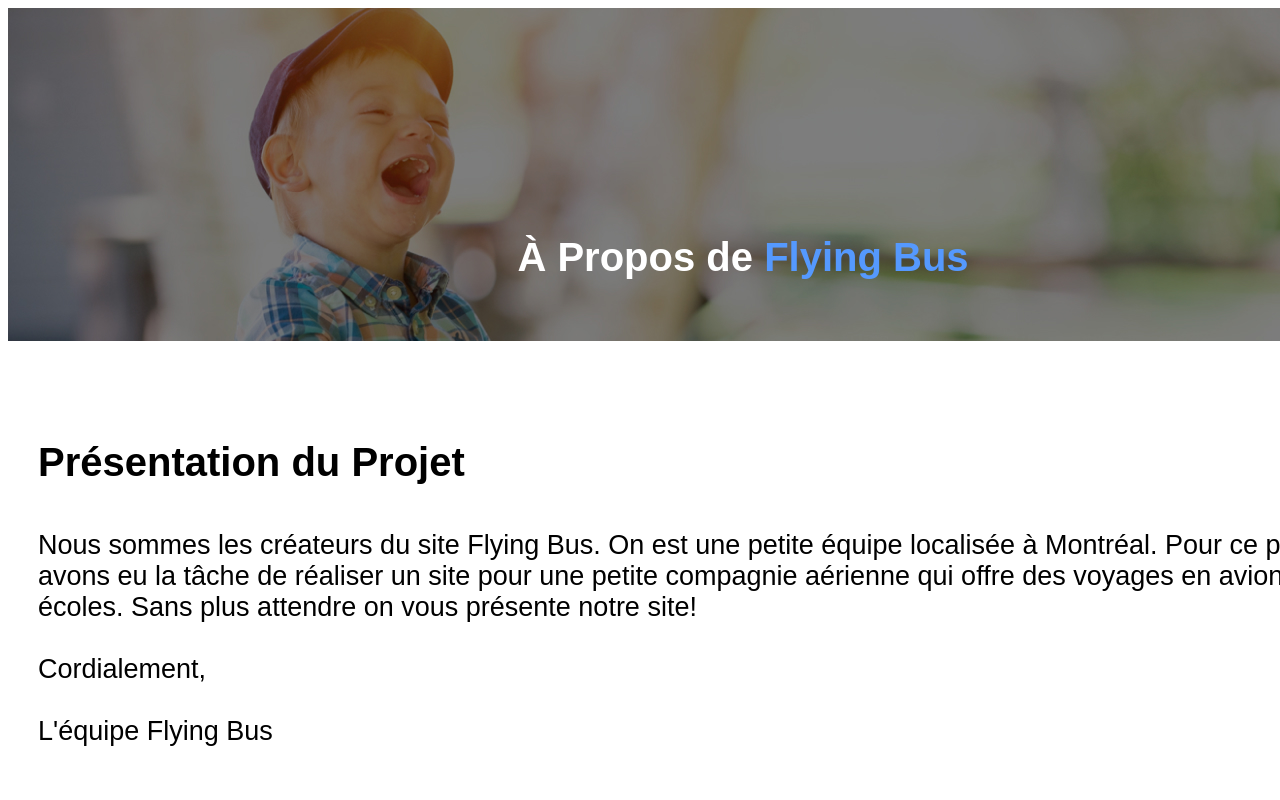
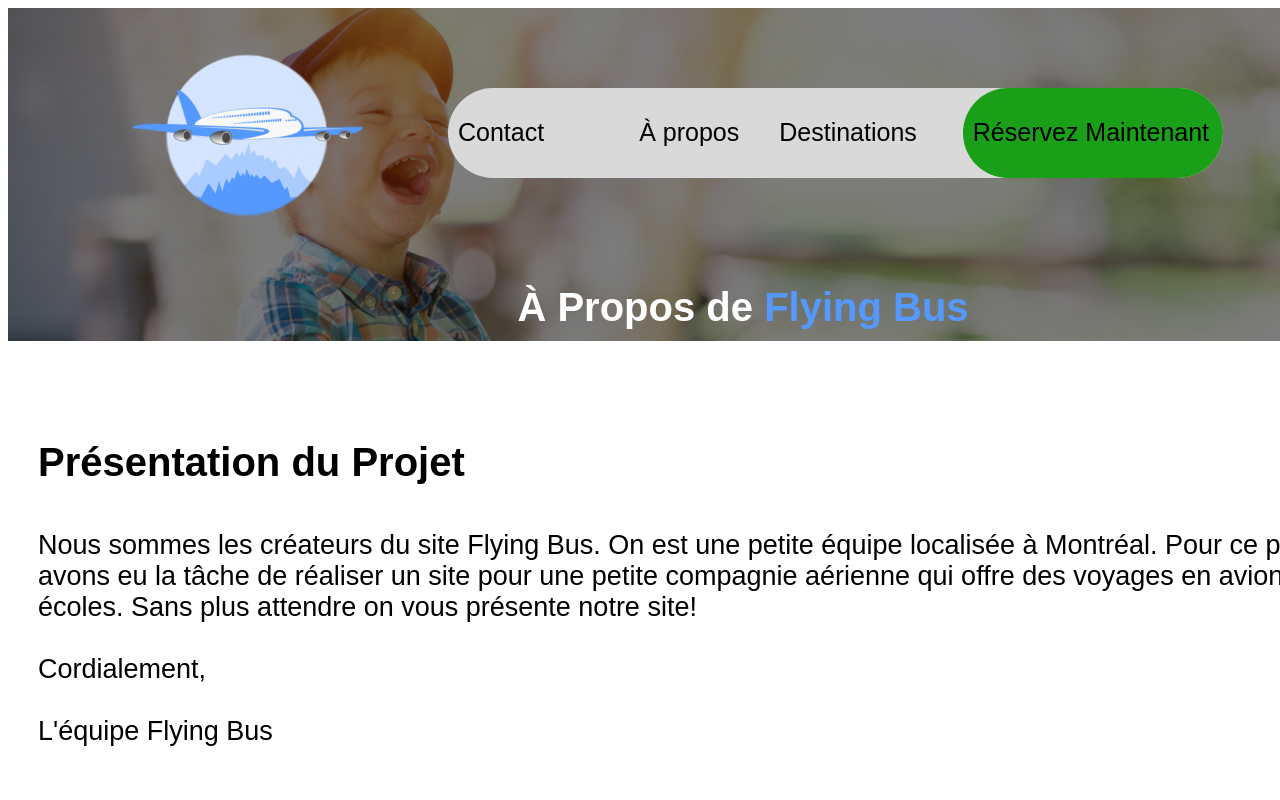
Before and after one commit to ItsRamii/Flying-Bus, a plain HTML site: page àpropos.html in a window 1280 px wide. Shown: the top 800 px of the page. Drawn offline with Linux system fonts and the light colour scheme.

Commit message:
Ajout de l'image du header et la nav bar

```diff
--- a/Syle_Apropos.css
+++ b/Syle_Apropos.css
@@ -1,11 +1,13 @@
 body{
     width: 1440px;
+    font-family: Arial, Helvetica, sans-serif;
+}
 
-}
+
 header{
 
 
-background-image: url(Flying-Bus/Images/A-propos/A-propos\ arriere\ en-tete.jpg);
+background-image: url(Images/A-propos/A-propos\ arriere\ en-tete.jpg);
 background-repeat: no-repeat;
 background-size: cover;
 
@@ -13,14 +15,72 @@ width: 1440px;
 height: 333px;
 }
 
+.positionnement-nav-bar{
+    display: flex;
+    width: 1100px;
+    justify-content: space-between;
+    padding-left: 115px;
+}
+
+.style-text-tableau{
+
+    padding-top: 5px;
+    padding-left: 8px;
+    font-size: 25px;
+    font-weight: 500;
+    font-family: Arial, Helvetica, sans-serif;
+}
+
+.espace-entre-colonnes{
+    padding-right: 5px;
+    padding-left: 35px;
+
+}
+.espace-après-contact{
+    padding-right: 60px;
+    padding-left: 10px;
+}
+
+.style-tableau{
+    display: flex;
+    background-color: #D9D9D9;
+    border-radius: 50px;
+    width: 775px;
+    height: 90px;
+    margin-top: 80px;
+
+}
+
+.style-Reservez-Maintentant{
+    background-color: #1A9F18;
+    border-radius: 50px;
+    margin-left: 41px;
+    padding-left: 10px;
+    padding-top: 5px;
+    margin-top: 0px;
+    margin-bottom: 0px;
+    width: 250px;
+    font-size: 25px;
+    font-weight: 500;
+    font-family: Arial, Helvetica, sans-serif;
+}
+
+.enlever-ligne-enbas-des-liens{
+    text-decoration: none;
+    color: black;
+}
+
 
 
 p{
 
+
+}
+
+.style-text{
     margin: 0 0 10px 0;
     font-size: 27px;
     margin-left: 30px;
-    font-family: Arial, Helvetica, sans-serif;
 }
 
 
@@ -39,10 +99,7 @@ margin-top: 110px;
 
 
 .title{
-
-
     text-align: center;
-    padding-top: 200px;
     color: #FFFFFF;
 }
 
--- a/àpropos.html
+++ b/àpropos.html
@@ -9,7 +9,17 @@
 <body>
 
 <header>
-
+    <div class="positionnement-nav-bar">
+      <a href="index.html" class="enlever-ligne-enbas-des-liens"><img src="Images/avion.png" alt="logo-compagnie" width="265px" height="246px" class="positionnement-logo" ></a>
+      <div class="style-tableau">
+          <a href="Contact.html" class="enlever-ligne-enbas-des-liens"><p class="style-text-tableau espace-après-contact ">Contact</p></a>
+          <a href="àpropos.html" class="enlever-ligne-enbas-des-liens"><p class="style-text-tableau espace-entre-colonnes">À propos</p></a>
+          <a href="nosDestinations.html" class="enlever-ligne-enbas-des-liens"><p class="style-text-tableau espace-entre-colonnes">Destinations</p></a>
+          <div class="style-Reservez-Maintentant">
+              <a href="" class="enlever-ligne-enbas-des-liens"><p >Réservez Maintenant</p></a>
+          </div>
+      </div>
+    </div>
    <div class="title"><h1>À Propos de <span class="couleur-bleu">Flying Bus</span></h1> </div>
 
 </header> <br><br>
@@ -19,7 +29,7 @@
 
 <h1>Présentation du Projet</h1> <br>
 
-<p>
+<p class="style-text">
 
 Nous sommes les créateurs du site Flying Bus. On est une petite équipe localisée à Montréal. Pour ce projet, nous
 <br> avons eu la tâche de réaliser un site pour une petite compagnie aérienne qui offre des voyages en avion pour les <br>
@@ -40,7 +50,7 @@ Nous sommes les créateurs du site Flying Bus. On est une petite équipe localis
 
 
 
-<p>
+<p class="style-text">
 
   Tout d'abord, nous avons pris inspiration du site web <a href="https://www.verdieopenclass.com" target="_blank">https://www.verdieopenclass.com</a> pour la conception de notre <br>
   site. L'idée étant la même, on s'est basé sur leur site pour connaître les limites et pour savoir ce qui était acceptable. <br>
@@ -67,7 +77,7 @@ Nous sommes les créateurs du site Flying Bus. On est une petite équipe localis
 
 
 
-<p>
+<p class="style-text">
 
     Je m'apelle Rami Ichoue, je suis l'un des créateurs de ce site web. Pour développer ce site, j'avais comme tâche <br>
     d'organiser le contenu du site, de créer les pop-ups de la page de concours et celui de la page d'inscription. Ma <br>
```
